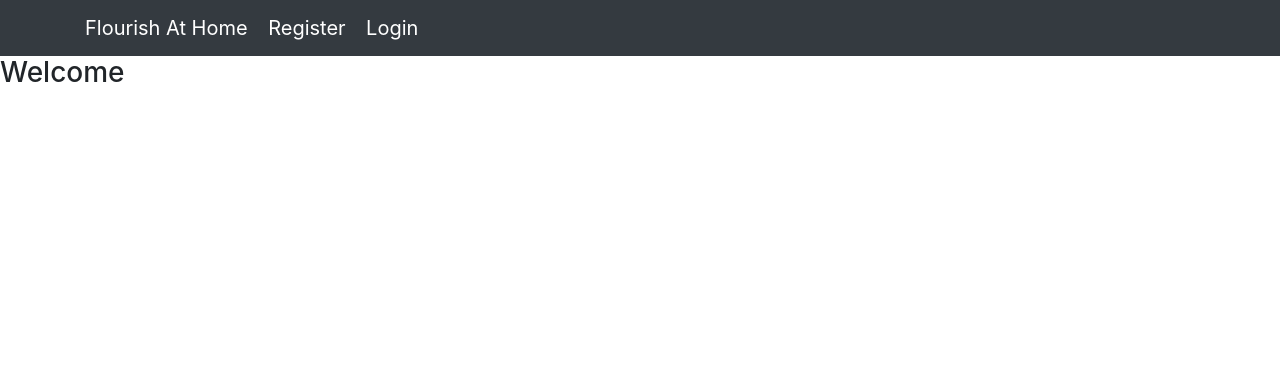
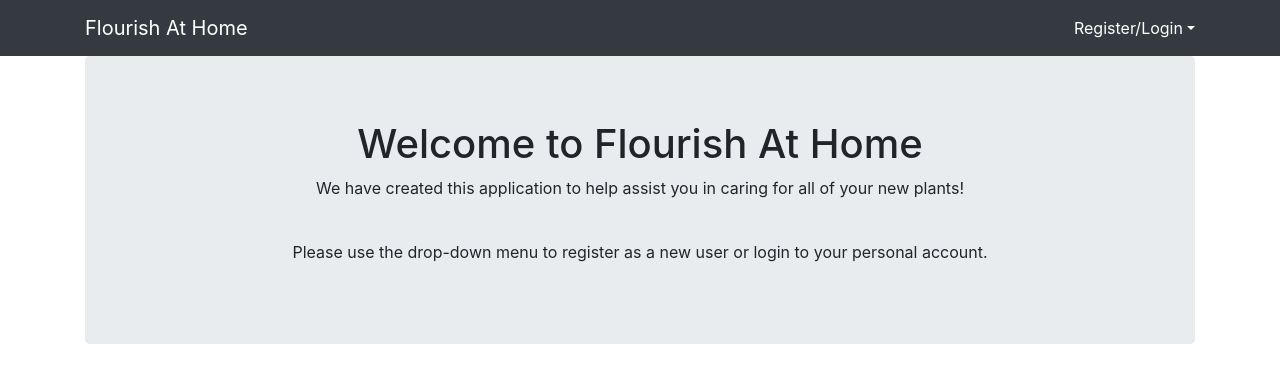
Before and after one commit to Liz94688/test_forFlourish, a Flask app: page / in a window 1280 px wide. Shown: the top 383 px of the page. Run offline with Flask 2, Linux system fonts and the light colour scheme; some libraries are stand-ins or nearby versions.

Commit message:
Further work on navbar and added html to welcome_page

```diff
--- a/app.py
+++ b/app.py
@@ -12,6 +12,7 @@ mongo = PyMongo(app)
 
 
 @app.route('/')
+@app.route('/welcome_page')
 def welcome_page():
     return render_template("welcome_page.html")
 
--- a/templates/base.html
+++ b/templates/base.html
@@ -1,5 +1,6 @@
 <!DOCTYPE html>
 <html lang="en">
+
 <head>
 	<meta charset="UTF-8">
 	<meta name="viewport" content="width=device-width, initial-scale=1.0">
@@ -7,11 +8,15 @@
 	<link rel="stylesheet" href="https://stackpath.bootstrapcdn.com/bootstrap/4.4.1/css/bootstrap.min.css">
 	<title>Flourish At Home</title>
 </head>
+
 <body>
 
 	{% include 'includes/_navbar.html' %}
+	<div class="container">
 		{% block content %} {% endblock %}
+	</div>
 
 	<script src="https://stackpath.bootstrapcdn.com/bootstrap/4.4.1/js/bootstrap.min.js"></script>
 </body>
+
 </html>
--- a/templates/includes/_navbar.html
+++ b/templates/includes/_navbar.html
@@ -2,8 +2,15 @@
 	<div class="container">
 		<div class="navbar-header">
 			<a class="navbar-brand" href="/">Flourish At Home</a>
-			<a class="navbar-brand" href="/register_user">Register</a>
-			<a class="navbar-brand" href="/login_user">Login</a>
 		</div>
+		<ul class="nav navbar-nav">
+			<li class="nav-item dropdown show">
+                <a class="nav-link dropdown-toggle" href="#" id="dropdown01" data-toggle="dropdown" aria-haspopup="true" aria-expanded="true">Register/Login</a>
+				<div class="dropdown-menu" aria-labelledby="dropdown01">
+					<a class="dropdown-item" href="/register_user">Register</a>
+					<a class="dropdown-item" href="/login_user">Login</a>
+				</div>
+			</li>
+		</ul>
 	</div>
 </nav>
--- a/templates/welcome_page.html
+++ b/templates/welcome_page.html
@@ -1,6 +1,13 @@
 {% extends 'base.html' %}
 {% block content %}
-<body>
-    <h3>Welcome</h3>
-</body>
+
+<!-- Place a photo as the background -->
+
+    <div class="jumbotron text-center">
+        <h1>Welcome to Flourish At Home</h1>
+        <p class="about">We have created this application to help assist you in caring for all of your new plants!</p>
+        <br>
+        <p class="user_direction">Please use the drop-down menu to register as a new user or login to your personal account.</p>
+    </div>
+
 {% endblock %}
```
Lines whose indentation alone changed are shown as unchanged.
